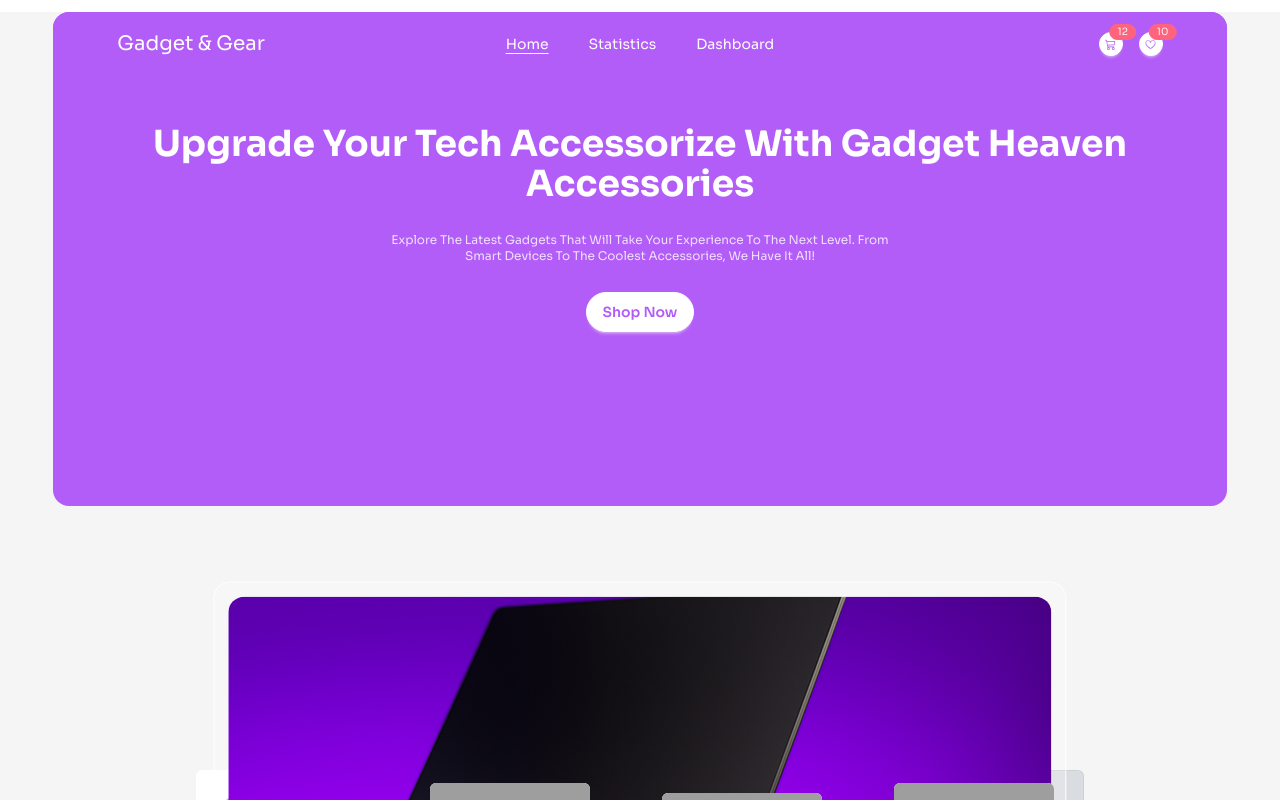
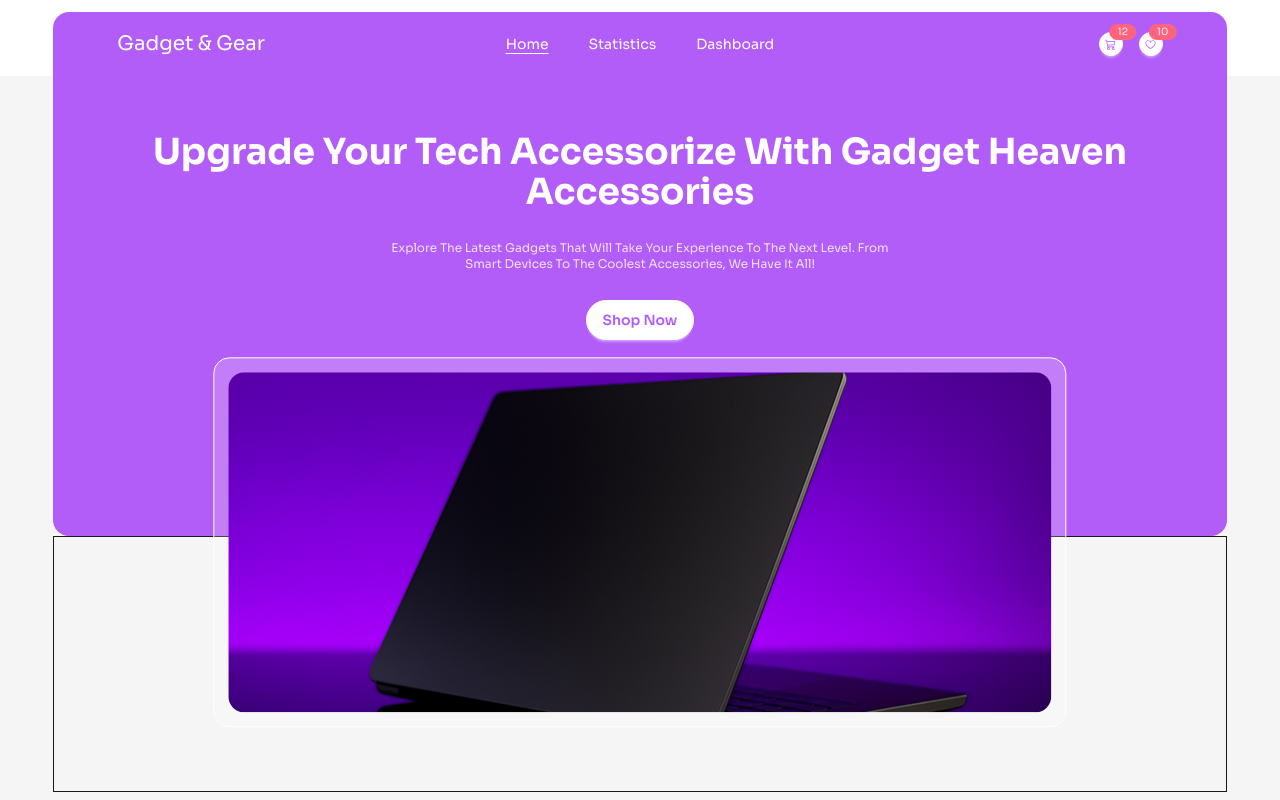
Before and after one commit to rakib-hasan-78/shopping-cart, a React (Vite) app: page / in a window 1280 px wide. Shown: the top 800 px of the page. Built offline with nearby package versions, Linux system fonts and the light colour scheme; grey boxes are pictures that could not be loaded.

Commit message:
css missmatched resolved

```diff
--- a/package.json
+++ b/package.json
@@ -17,7 +17,7 @@
     "react-dom": "^19.1.0",
     "react-icons": "^5.5.0",
     "react-router-dom": "^7.6.3",
-    "sort-by": "^1.2.0",
+    "sort-by": "^0.0.2",
     "tailwindcss": "^4.1.10"
   },
   "devDependencies": {
--- /dev/null
+++ b/src/Details/Details.jsx
@@ -0,0 +1,22 @@
+import React from 'react';
+
+const Details = () => {
+    return (
+        <div className='w-full h-80'>
+           <Hero className={`h-80`}>
+                    <div className="hero-content text-center w-11/12 flex-col mt-24">
+
+                            <h2 className="xl-title text-project-white">
+                            Product Details
+                            </h2>
+                            <p className="py-3 brief max-w-lg text-xs text-project-white/80">
+                                Explore the latest gadgets that will take your experience to the next level. From smart devices to the coolest accessories, we have it all!
+                            </p>
+                        </div>
+                </Hero>
+                <ProductDetails />
+        </div>
+    );
+};
+
+export default Details;
--- a/src/components/Card/Card.jsx
+++ b/src/components/Card/Card.jsx
@@ -6,7 +6,7 @@ import { AiOutlinePlus ,  AiOutlineMinus } from "react-icons/ai";
 const Card = ({product}) => {
     const {product_title, product_image, availability, price} = product;
     return (
-        <div className='w-full h-auto border rounded-md bg-gray-400/30 border-project-gray flex flex-col justify-center '>
+        <div className='w-full h-72 border rounded-md bg-gray-400/30 border-project-gray flex flex-col justify-center '>
             <div className='p-3 rounded-md relative flex items-center justify-center'>
             <div className='w-40 h-32 bg-white rounded-md' >
             <img className='rounded-md ' src={product_image} alt="" />
--- a/src/components/Header/Header.jsx
+++ b/src/components/Header/Header.jsx
@@ -1,12 +1,10 @@
 import React from 'react';
 import Nav from './../Nav/Nav';
-// import Hero from './../Hero/Hero';
-import ProductCard from './../ProductCard/ProductCard';
 
 const Header = () => {
     return (
         <header className='w-full h-auto'>
-            <main className='main relative'>
+            <main className='main'>
             <Nav />
             </main>
         </header>
--- a/src/components/Hero/Hero.jsx
+++ b/src/components/Hero/Hero.jsx
@@ -3,7 +3,7 @@ import React from 'react';
 const Hero = ({children, className}) => {
     return (
         <div>
-          <div className={`hero items-start justify-center bg-project-violet h-[494px] rounded-2xl ${className}`}>
+          <div className={`hero items-start justify-center bg-project-violet  rounded-b-2xl ${className}`}>
                 {children}
             </div>
         </div>
--- a/src/components/Nav/Nav.jsx
+++ b/src/components/Nav/Nav.jsx
@@ -8,7 +8,7 @@ const Nav = () => {
     const location = useLocation();
 
     return (
-        <div className={`navbar min-h-8 -py-2 ${location.pathname === '/' ? 'bg-project-violet' : 'bg-project-white'} xxs:px-0 xxs:pr-3  lg:px-16 absolute xxs:w-full rounded-t-2xl`}>
+        <div className={`navbar  min-h-8 -py-2 z-20 ${location.pathname === '/' ? 'bg-project-violet' : 'bg-project-white'} xxs:px-0 xxs:pr-3  lg:px-16  xxs:w-full rounded-t-2xl`}>
             <div className="navbar-start">
                 <div className="dropdown">
                     <div tabIndex={0} role="button" className="btn btn-ghost lg:hidden">
--- a/src/components/ProductCard/ProductCard.jsx
+++ b/src/components/ProductCard/ProductCard.jsx
@@ -3,9 +3,9 @@ import heroPng from '../../assets/hero.png';
 
 const ProductCard = () => {
     return (
-        <div className='w-full h-52'>
-            <div className="border border-project-white w-8/12 absolute max-h-[400px]  left-1/2 top-4/5 transform -translate-x-1/2 -translate-y-2/12 rounded-2xl overflow-hidden p-3.5 bg-project-white/20 z-0">
-                <div className="w-full h-[320px]">
+        <div className='w-full h-64 border'>
+            <div className="border border-project-white w-8/12 absolute max-h-[400px]  left-1/2 top-1/6 transform -translate-x-1/2 -translate-y-1/6 rounded-2xl overflow-hidden p-3.5 bg-project-white/20 z-0">
+                <div className="w-full h-[340px]">
                     <img
                         src={heroPng}
                         alt="Hero"
--- /dev/null
+++ b/src/components/ProductDetails/ProductDetails.jsx
@@ -0,0 +1,20 @@
+import React from 'react';
+
+const ProductDetails = () => {
+    return (
+        <div className='w-full h-80'>
+            <div className="border border-project-white w-8/12 absolute max-h-[500px]  left-1/2 top-3/5 transform -translate-x-1/2 -translate-y-2/12 rounded-2xl overflow-hidden p-3.5 bg-project-white z-0">
+                <div className="w-full h-[320px] flex items-center justify-center space-x-3">
+                    <div className='w-5/12 border-white h-72 rounded-2xl shadow-lg'>
+                        <img src={``} className='w-full h-full rounded-2xl' alt="" />
+                    </div>
+                    <div className='w-6/12 h-72 border flex flex-col items-start justify-start'>
+
+                    </div>
+                </div>
+            </div>
+        </div>
+    );
+};
+
+export default ProductDetails;
--- a/src/pages/Home/Home.jsx
+++ b/src/pages/Home/Home.jsx
@@ -11,10 +11,10 @@ const Home = () => {
 
     return (
         <DataContext.Provider value={{productData}}>
-            <div className='w-full h-auto flex flex-col bg-project-gray/80'>
+            <div className='w-full h-auto flex flex-col bg-project-gray/80 relative'>
                 <main className="main">
-                    <Hero>
-                        <div className="hero-content text-center w-11/12 flex-col mt-24">
+                    <Hero className={`h-[460px] relative`}>
+                        <div className="hero-content text-center w-11/12 flex-col mt-10">
 
                             <h1 className="xxxl-title text-project-white">Upgrade Your Tech Accessorize with Gadget Heaven Accessories</h1>
                             <p className="py-3 brief max-w-lg text-xs text-project-white/80">
--- /dev/null
+++ b/src/pages/Statistics/Statistics.jsx
@@ -0,0 +1,14 @@
+import React from 'react';
+const Statistics = () => {
+    return (
+        <div className=" w-full h-80 mb-10 flex flex-col bg-project-gray/80">
+        <main className="main bg-blue-400 flex items-center flex-col justify-center h-full">
+            <p className="text-black">this is tony</p>
+            <h1>i am statistics page!</h1>
+        </main>
+        </div>
+
+    );
+};
+
+export default Statistics;
```
Also changed, not shown: src/main.jsx (+8 -1 lines), 1 other file (tests, documents, lock files or other folders).
